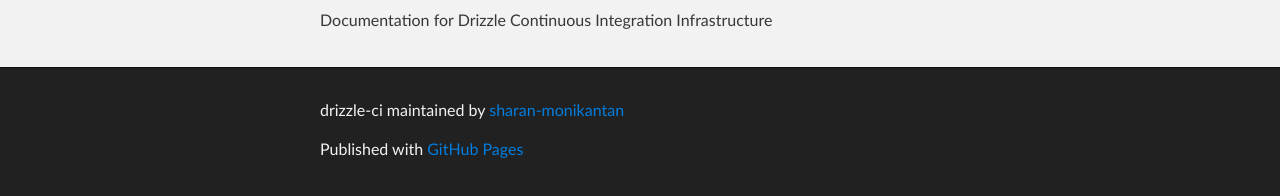
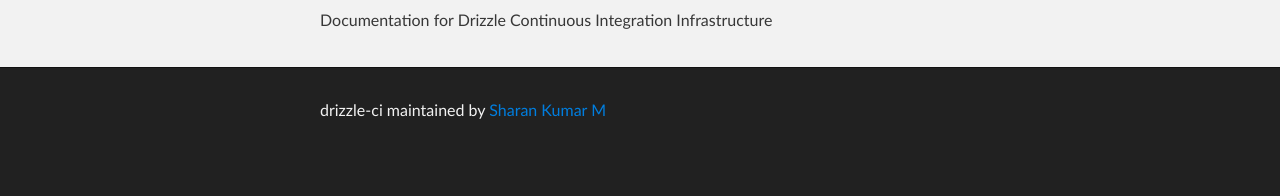
Before and after one commit to sharan-monikantan/drizzle-ci, a plain HTML site: page index.html in a window 1280 px wide. Shown: the part 252-448 px from the top of the page. Drawn offline with Linux system fonts and the light colour scheme.

Commit message:
Modified index.html

```diff
--- a/index.html
+++ b/index.html
@@ -4,7 +4,7 @@
   <head>
     <meta charset='utf-8' />
     <meta http-equiv="X-UA-Compatible" content="chrome=1" />
-    <meta name="description" content="drizzle-ci : Drizzle Continuous Integration Infrastructure" />
+    <meta name="description" content="Drizzle Continuous Integration Infrastructure: drizzle-ci" />
 
     <link rel="stylesheet" type="text/css" media="screen" href="stylesheets/stylesheet.css">
 
@@ -38,8 +38,7 @@
     <!-- FOOTER  -->
     <div id="footer_wrap" class="outer">
       <footer class="inner">
-        <p class="copyright">drizzle-ci maintained by <a href="https://github.com/sharan-monikantan">sharan-monikantan</a></p>
-        <p>Published with <a href="http://pages.github.com">GitHub Pages</a></p>
+        <p class="copyright">drizzle-ci maintained by <a href="https://github.com/sharan-monikantan">Sharan Kumar M</a></p>
       </footer>
     </div>
 
```
